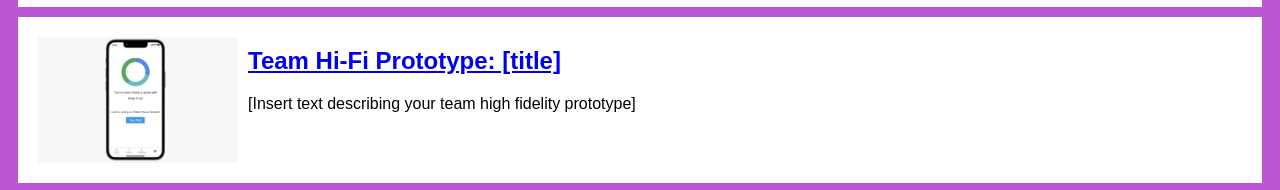
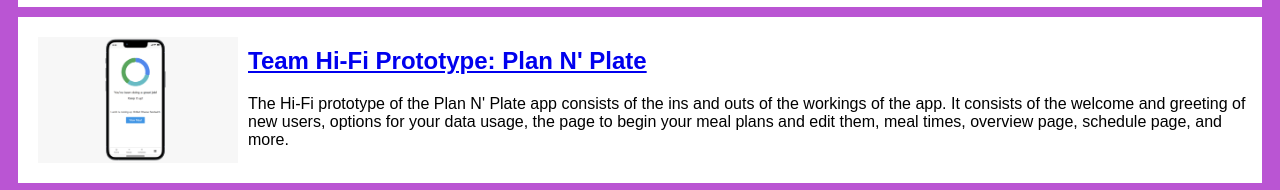
Before and after one commit to CSE-Matt/CSE-Matt.github.io, a plain HTML site: page index.html in a window 1280 px wide. Shown: the part 1152-1342 px from the top of the page. Drawn offline with Linux system fonts and the light colour scheme.

Commit message:
Update index.html

```diff
--- a/index.html
+++ b/index.html
@@ -86,9 +86,10 @@
  <section class="assign">
    <img src="images/team-hifi-prototype.png" />
    <section class="assign-det">
-    <a href=https://youtu.be/IY0BAASZdxo><h2>Team Hi-Fi Prototype: [title]</h2></a>
+    <a href=https://youtu.be/IY0BAASZdxo><h2>Team Hi-Fi Prototype: Plan N' Plate</h2></a>
      <p>
-       [Insert text describing your team high fidelity prototype]
+       The Hi-Fi prototype of the Plan N' Plate app consists of the ins and outs of the workings of the app. It consists of the welcome and greeting of new users, options for your data usage,
+       the page to begin your meal plans and edit them, meal times, overview page, schedule page, and more.
      </p>
    </section>
  </section>
```
